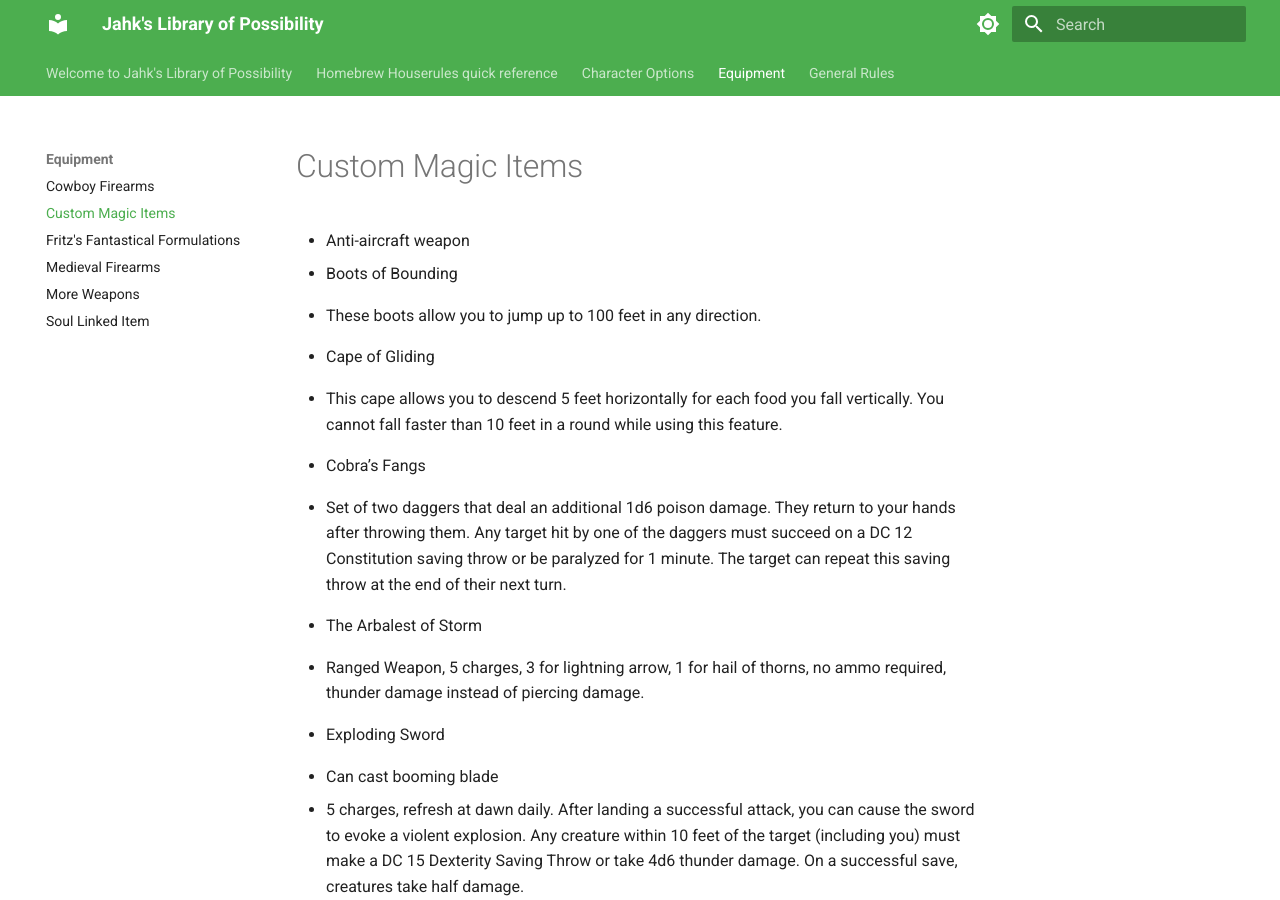
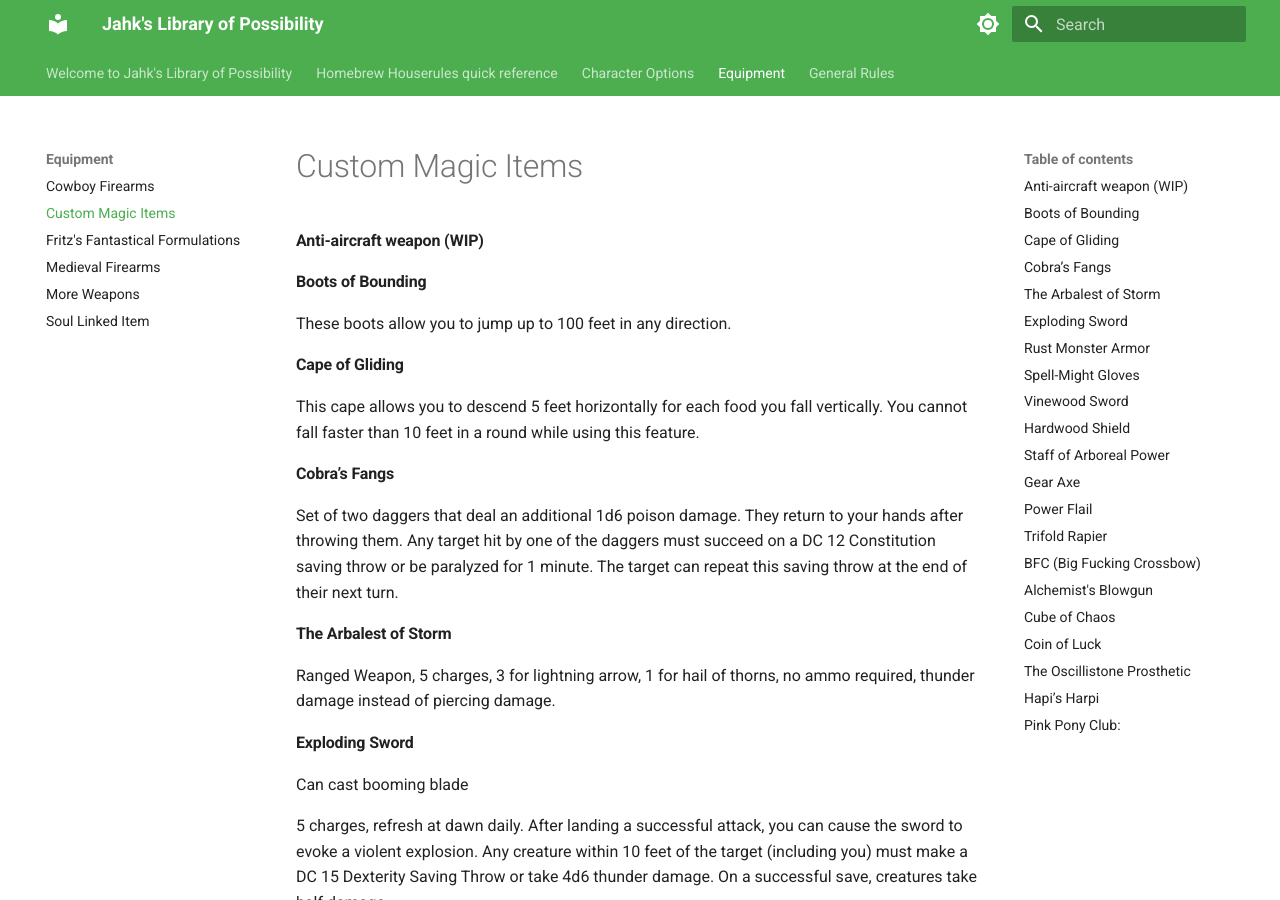
Before and after one commit to Harmacist27/jahks-library-of-possibility, an MkDocs documentation site: the page built from docs/Equipment/Custom Magic Items.md, in a window 1280 px wide and 900 px high. Built offline with MkDocs 1.6.1 and Material for MkDocs 9.7.7, drawn with Linux system fonts in a browser that asks for light colours.

Commit message:
Automated sync from Google Drive

```diff
--- a/docs/Equipment/Custom Magic Items.md
+++ b/docs/Equipment/Custom Magic Items.md
@@ -1,232 +1,168 @@
-- Anti-aircraft weapon
-- Boots of Bounding
+#### Anti-aircraft weapon (WIP)
 
-<!-- -->
+#### Boots of Bounding
 
-- These boots allow you to jump up to 100 feet in any direction.
+These boots allow you to jump up to 100 feet in any direction.
 
-<!-- -->
+#### Cape of Gliding
 
-- Cape of Gliding
+This cape allows you to descend 5 feet horizontally for each food you
+fall vertically. You cannot fall faster than 10 feet in a round while
+using this feature.
 
-<!-- -->
+#### Cobra’s Fangs
 
-- This cape allows you to descend 5 feet horizontally for each food you
-  fall vertically. You cannot fall faster than 10 feet in a round while
-  using this feature.
+Set of two daggers that deal an additional 1d6 poison damage. They
+return to your hands after throwing them. Any target hit by one of the
+daggers must succeed on a DC 12 Constitution saving throw or be
+paralyzed for 1 minute. The target can repeat this saving throw at the
+end of their next turn.
 
-<!-- -->
+#### The Arbalest of Storm
 
-- Cobra’s Fangs
+Ranged Weapon, 5 charges, 3 for lightning arrow, 1 for hail of thorns,
+no ammo required, thunder damage instead of piercing damage.
 
-<!-- -->
+#### Exploding Sword
 
-- Set of two daggers that deal an additional 1d6 poison damage. They
-  return to your hands after throwing them. Any target hit by one of the
-  daggers must succeed on a DC 12 Constitution saving throw or be
-  paralyzed for 1 minute. The target can repeat this saving throw at the
-  end of their next turn.
+Can cast booming blade
 
-<!-- -->
+5 charges, refresh at dawn daily. After landing a successful attack, you
+can cause the sword to evoke a violent explosion. Any creature within 10
+feet of the target (including you) must make a DC 15 Dexterity Saving
+Throw or take 4d6 thunder damage. On a successful save, creatures take
+half damage.
 
-- The Arbalest of Storm
+#### Rust Monster Armor
 
-<!-- -->
+Any medium or heavy armor
 
-- Ranged Weapon, 5 charges, 3 for lightning arrow, 1 for hail of thorns,
-  no ammo required, thunder damage instead of piercing damage.
+Rust Monster rust metal ability
 
-<!-- -->
++1 AC
 
-- Exploding Sword
+#### Spell-Might Gloves
 
-<!-- -->
+While equipped, any time you cast a spell that requires a spell attack,
+you can take a -5 penalty to the attack roll, but if the attack hits, it
+deals an extra 1d8 damage.
 
-- Can cast booming blade
-- 5 charges, refresh at dawn daily. After landing a successful attack,
-  you can cause the sword to evoke a violent explosion. Any creature
-  within 10 feet of the target (including you) must make a DC 15
-  Dexterity Saving Throw or take 4d6 thunder damage. On a successful
-  save, creatures take half damage.
+#### Vinewood Sword
 
-<!-- -->
+This is a +1 wooden longsword. From this sword, you can cast Ensnaring
+Strike without using a spell slot. The spell save DC for this is 13 or
+your spell save DC, whichever is higher. You can cast this spell in this
+way 3 times per daily dawn.
 
-- Rust Monster Armor
+#### Hardwood Shield
 
-<!-- -->
+This is a +1 wooden shield. As a reaction when you take damage, you can
+entomb yourself in bark. You gain 50 temporary hit points, which take as
+much of the triggering damage as possible. Immediately after you take
+the damage, you gain vulnerability to fire damage, your speed is reduced
+to 0, and you are incapacitated. These effects, including any remaining
+temporary hit points, all end at the end of your next turn or when the
+temporary hit points are depleted.
 
-- Any medium or heavy armor
-- Rust Monster rust metal ability
-- +1 AC
+#### Staff of Arboreal Power
 
-<!-- -->
+Once per daily dawn, you can cause a tree to sprout from the ground at a
+point on the ground within 60 feet of you. The tree sprouts quickly,
+occupying a 5 foot radius cylinder that is 20 feet high. Any creature in
+the area at the time the tree sprouts must make a DC 13 Dexterity saving
+throw or take 3d8 bludgeoning damage and be thrust 25 feet into the air.
+If a creature succeeds on the save, they move to the closest square
+outside of the space that the tree occupies. The tree disappears after 8
+hours or immediately after it takes any damage.
 
-- Spell-Might Gloves
+#### Gear Axe
 
-<!-- -->
+The gear axe is a greataxe with 2 large, sharp toothed gears instead of
+blades. You can use a bonus action to cause the gears to rapidly spin
+for one minute, dealing an 3d6 slashing damage to any target. While the
+blades are not spinning, the damage of the axe is only 1d8 bludgeoning.
+Once this feature has been used, the axe must be repaired by spending 10
+minutes using tinkers tools or smith’s tools to fix it. Proficiency in
+either tool reduces this time to 1 minute.
 
-- While equipped, any time you cast a spell that requires a spell
-  attack, you can take a -5 penalty to the attack roll, but if the
-  attack hits, it deals an extra 1d8 damage.
+Damage
 
-<!-- -->
+While spinning: 3d6
 
-- Vinewood Sword
+While off: 1d8
 
-<!-- -->
+#### Power Flail
 
-- This is a +1 wooden longsword. From this sword, you can cast Ensnaring
-  Strike without using a spell slot. The spell save DC for this is 13 or
-  your spell save DC, whichever is higher. You can cast this spell in
-  this way 3 times per daily dawn.
+This flail has magical enhancements that allow it to propel its head
+forward. When you take the attack action on your turn, you can replace
+one of your attacks with a magically propelled strike. The flail’s head
+launches in a straight line from you up to 30 feet in a direction you
+choose before falling to the ground, stopping early if it impacts
+against a solid surface. If the object would strike a creature, that
+creature must make a DC 14 Dexterity saving throw. On a failed save, the
+head strikes the target and stops moving. Whatever the head strikes
+takes 2d10 bludgeoning damage. When you use this ability, roll a d20, if
+the number is lower than the damage rolled, this feature can’t be used
+until the weapon is repaired. The flail must be repaired by spending 10
+minutes using tinkers tools or smith’s tools to fix it. Proficiency in
+either tool reduces this time to 1 minute.
 
-<!-- -->
+#### Trifold Rapier
 
-- Hardwood Shield
+This rapier’s blade is made of intricate parts that allow it to
+telescopically fold into and out of the handle. Extending or retracting
+the blade can be done as an action, or as part of an attack you make
+with this weapon. Additionally, the blade is made of three sections that
+can spread apart to cause severe damage while inside an enemy. After
+hitting an enemy with an attack using this weapon, you can cause the
+blade to open up, increasing the size of the puncture wound. When you do
+so, the target must make a DC 14 Constitution saving throw or take an
+additional 1d8 slashing damage and have their movement speed slowed by
+15ft until the end of their next turn. On a successful save, the target
+takes half the damage and isn’t slowed. Once this feature has been used
+3 times, it can’t be used until the weapon is repaired. The rapier must
+be repaired by spending 10 minutes using tinkers tools or smith’s tools
+to fix it. Proficiency in either tool reduces this time to 1 minute.
 
-<!-- -->
+#### BFC (Big Fucking Crossbow)
 
-- This is a +1 wooden shield. As a reaction when you take damage, you
-  can entomb yourself in bark. You gain 50 temporary hit points, which
-  take as much of the triggering damage as possible. Immediately after
-  you take the damage, you gain vulnerability to fire damage, your speed
-  is reduced to 0, and you are incapacitated. These effects, including
-  any remaining temporary hit points, all end at the end of your next
-  turn or when the temporary hit points are depleted.
+This crossbow requires a bonus action to reload. When you fire it,
+choose any number of creatures that you can see in a 100 ft line. Make
+an attack roll against the first creature in the line. If the attack
+lands, it takes 3d8 piercing damage. For each subsequent creature in the
+line, use the same roll to attack for each target. If the attack misses
+a given target’s AC, the target takes no damage but the bolt continues
+on its path. When you fire the crossbow, roll a d6. On a roll of 1, the
+BFC cannot be used until it is repaired. The BFC must be repaired by
+spending 10 minutes using tinkers tools or smith’s tools to fix it.
+Proficiency in either tool reduces this time to 1 minute.
 
-<!-- -->
+#### Alchemist's Blowgun
 
-- Staff of Arboreal Power
+This is a custom blowgun designed to work with potions. The blowgun uses
+special ammunition that have built in glass vials to store potions. The
+blowgun magically summons its ammunition into a special compartment that
+is attached to the side, so no ammo needs to be purchased for this
+weapon. This counts as a rare magic weapon. This weapon has a +2 to
+attack rolls made with it. When a potion is applied to this weapon’s
+ammunition, the save DC for any effect caused by the potion used is
+increased by 1. 3 times per daily dawn, you can forgo any attack roll
+and instead choose to automatically hit one target. This effect is
+blocked by the shield spell.
 
-<!-- -->
+#### Cube of Chaos
 
-- Once per daily dawn, you can cause a tree to sprout from the ground at
-  a point on the ground within 60 feet of you. The tree sprouts quickly,
-  occupying a 5 foot radius cylinder that is 20 feet high. Any creature
-  in the area at the time the tree sprouts must make a DC 13 Dexterity
-  saving throw or take 3d8 bludgeoning damage and be thrust 25 feet into
-  the air. If a creature succeeds on the save, they move to the closest
-  square outside of the space that the tree occupies. The tree
-  disappears after 8 hours or immediately after it takes any damage.
-
-<!-- -->
-
-- Gear Axe
-
-<!-- -->
-
-- The gear axe is a greataxe with 2 large, sharp toothed gears instead
-  of blades. You can use a bonus action to cause the gears to rapidly
-  spin for one minute, dealing an 3d6 slashing damage to any target.
-  While the blades are not spinning, the damage of the axe is only 1d8
-  bludgeoning. Once this feature has been used, the axe must be repaired
-  by spending 10 minutes using tinkers tools or smith’s tools to fix it.
-  Proficiency in either tool reduces this time to 1 minute.
-
-<!-- -->
-
-- Damage
-
-<!-- -->
-
-- While spinning: 3d6
-- While off: 1d8
-
-<!-- -->
-
-- Power Flail
-
-<!-- -->
-
-- This flail has magical enhancements that allow it to propel its head
-  forward. When you take the attack action on your turn, you can replace
-  one of your attacks with a magically propelled strike. The flail’s
-  head launches in a straight line from you up to 30 feet in a direction
-  you choose before falling to the ground, stopping early if it impacts
-  against a solid surface. If the object would strike a creature, that
-  creature must make a DC 14 Dexterity saving throw. On a failed save,
-  the head strikes the target and stops moving. Whatever the head
-  strikes takes 2d10 bludgeoning damage. When you use this ability, roll
-  a d20, if the number is lower than the damage rolled, this feature
-  can’t be used until the weapon is repaired. The flail must be repaired
-  by spending 10 minutes using tinkers tools or smith’s tools to fix it.
-  Proficiency in either tool reduces this time to 1 minute.
-
-<!-- -->
-
-- Trifold Rapier
-
-<!-- -->
-
-- This rapier’s blade is made of intricate parts that allow it to
-  telescopically fold into and out of the handle. Extending or
-  retracting the blade can be done as an action, or as part of an attack
-  you make with this weapon. Additionally, the blade is made of three
-  sections that can spread apart to cause severe damage while inside an
-  enemy. After hitting an enemy with an attack using this weapon, you
-  can cause the blade to open up, increasing the size of the puncture
-  wound. When you do so, the target must make a DC 14 Constitution
-  saving throw or take an additional 1d8 slashing damage and have their
-  movement speed slowed by 15ft until the end of their next turn. On a
-  successful save, the target takes half the damage and isn’t slowed.
-  Once this feature has been used 3 times, it can’t be used until the
-  weapon is repaired. The rapier must be repaired by spending 10 minutes
-  using tinkers tools or smith’s tools to fix it. Proficiency in either
-  tool reduces this time to 1 minute.
-
-<!-- -->
-
-- BFC (Big Fucking Crossbow)
-
-<!-- -->
-
-- This crossbow requires a bonus action to reload. When you fire it,
-  choose any number of creatures that you can see in a 100 ft line. Make
-  an attack roll against the first creature in the line. If the attack
-  lands, it takes 3d8 piercing damage. For each subsequent creature in
-  the line, use the same roll to attack for each target. If the attack
-  misses a given target’s AC, the target takes no damage but the bolt
-  continues on its path. When you fire the crossbow, roll a d6. On a
-  roll of 1, the BFC cannot be used until it is repaired. The BFC must
-  be repaired by spending 10 minutes using tinkers tools or smith’s
-  tools to fix it. Proficiency in either tool reduces this time to 1
-  minute.
-
-<!-- -->
-
-- Alchemist's Blowgun
-
-<!-- -->
-
-- This is a custom blowgun designed to work with potions. The blowgun
-  uses special ammunition that have built in glass vials to store
-  potions. The blowgun magically summons its ammunition into a special
-  compartment that is attached to the side, so no ammo needs to be
-  purchased for this weapon. This counts as a rare magic weapon. This
-  weapon has a +2 to attack rolls made with it. When a potion is applied
-  to this weapon’s ammunition, the save DC for any effect caused by the
-  potion used is increased by 1. 3 times per daily dawn, you can forgo
-  any attack roll and instead choose to automatically hit one target.
-  This effect is blocked by the shield spell.
-
-<!-- -->
-
-- Cube of Chaos
-
-<!-- -->
-
-- This tiny cube has rotating sides that change the orientation of
-  colored squares on the face of the cube. Throwing the cube creates a
-  random magical effect. The cube can be thrown up to 60ft to a point
-  you can see within range. The cube can be used once per daily dawn.
-  Putting all the same colored squares on the same face of the cube
-  requires a DC 18 intelligence check or 2 hours of experimentation and
-  pondering. Once the cube has been solved, the user can choose the
-  effect instead of rolling on the table. If the cube was solved and
-  then thrown, its faces shuffle and it needs to be solved again before
-  it can be used in this way. If a creature solves the cube 5 times,
-  they no longer need to make a skill check to solve it, and it only
-  takes 1 minute.
+This tiny cube has rotating sides that change the orientation of colored
+squares on the face of the cube. Throwing the cube creates a random
+magical effect. The cube can be thrown up to 60ft to a point you can see
+within range. The cube can be used once per daily dawn. Putting all the
+same colored squares on the same face of the cube requires a DC 18
+intelligence check or 2 hours of experimentation and pondering. Once the
+cube has been solved, the user can choose the effect instead of rolling
+on the table. If the cube was solved and then thrown, its faces shuffle
+and it needs to be solved again before it can be used in this way. If a
+creature solves the cube 5 times, they no longer need to make a skill
+check to solve it, and it only takes 1 minute.
 
 |            |                                                                                                                                                                                                             |
 |------------|-------------------------------------------------------------------------------------------------------------------------------------------------------------------------------------------------------------|
@@ -259,80 +195,74 @@
 | 9   | The target becomes frozen in a block of ice until the end of its next turn. It is restrained and incapacitated while frozen. |
 | 10  | If the target has 50 or fewer hitpoints, it dies                                                                             |
 
-- Coin of Luck
+#### Coin of Luck
 
-<!-- -->
+Flip the coin and target one individual. When you do so, call heads or
+tails. If the coin lands in your favor, a Wild Magic Surge is triggered
+on the target. If the coin lands in their favor, a Wild Magic Surge is
+triggered on you.
 
-- Flip the coin and target one individual. When you do so, call heads or
-  tails. If the coin lands in your favor, a Wild Magic Surge is
-  triggered on the target. If the coin lands in their favor, a Wild
-  Magic Surge is triggered on you.
+#### The Oscillistone Prosthetic
 
-<!-- -->
+Wondrous Item, Rare (Requires Attunement)
 
-- The Oscillistone Prosthetic
+This mechanical arm is crafted from polished brass and damask steel,
+powered by a core of glowing, humming Oscillistones. It replaces a lost
+limb or can be worn as a heavy gauntlet over an existing arm.
 
-<!-- -->
+Vibrational Force: Your unarmed strikes with this arm deal 1d8
+bludgeoning damage plus 1d6 lightning damage. You can use your
+Intelligence modifier instead of Strength for the attack and damage
+rolls.
 
-- Wondrous Item, Rare (Requires Attunement)
-- This mechanical arm is crafted from polished brass and damask steel,
-  powered by a core of glowing, humming Oscillistones. It replaces a
-  lost limb or can be worn as a heavy gauntlet over an existing arm.
-- Vibrational Force: Your unarmed strikes with this arm deal 1d8
-  bludgeoning damage plus 1d6 lightning damage. You can use your
-  Intelligence modifier instead of Strength for the attack and damage
-  rolls.
-- Structural Resonance: As an action, you can touch a non-magical object
-  or structure and cause it to vibrate violently. If the object is a
-  lock, hinge, or small fastening, it shatters or opens. If it is a
-  large structure (like a wall), it takes 4d10 force damage, ignoring
-  resistances.
-- The Siphon’s Spark: The arm has 3 charges. You can expend 1 charge to
-  cast Lightning Bolt (DC 15). The arm regains all expended charges
-  daily at dawn.
-- Curse: The Endless Hum. The constant vibration of the Oscillistones is
-  taxing. While attuned, you have disadvantage on Stealth checks that
-  rely on silence. Additionally, after a long rest, you must succeed on
-  a DC 12 Constitution saving throw or gain one level of Exhaustion from
-  the "phantom hum" keeping you awake.
+Structural Resonance: As an action, you can touch a non-magical object
+or structure and cause it to vibrate violently. If the object is a lock,
+hinge, or small fastening, it shatters or opens. If it is a large
+structure (like a wall), it takes 4d10 force damage, ignoring
+resistances.
 
-<!-- -->
+The Siphon’s Spark: The arm has 3 charges. You can expend 1 charge to
+cast Lightning Bolt (DC 15). The arm regains all expended charges daily
+at dawn.
 
-- Hapi’s Harpi
+Curse: The Endless Hum. The constant vibration of the Oscillistones is
+taxing. While attuned, you have disadvantage on Stealth checks that rely
+on silence. Additionally, after a long rest, you must succeed on a DC 12
+Constitution saving throw or gain one level of Exhaustion from the
+"phantom hum" keeping you awake.
 
-<!-- -->
+#### Hapi’s Harpi
 
-- This magic harp can play music on its own without the need to pluck
-  the strings. This harp has 3 charges. As a bonus action, you can spend
-  1 charge to cause the harp to play a powerful mind altering song for 1
-  minute. While playing this song, any creature of your choice that
-  starts its turn within 15 feet of you, must make a DC 13 Wisdom Saving
-  throw or be charmed or frightened of you (your choice). While charmed
-  or frightened in this way, a creature can repeat the saving throw on
-  the end of its turn, ending the effect on a success. Once a creature
-  succeeds on this save, it is immune to this effect for 24 hours. The
-  harp regains all expended charges at daily dawn.
+This magic harp can play music on its own without the need to pluck the
+strings. This harp has 3 charges. As a bonus action, you can spend 1
+charge to cause the harp to play a powerful mind altering song for 1
+minute. While playing this song, any creature of your choice that starts
+its turn within 15 feet of you, must make a DC 13 Wisdom Saving throw or
+be charmed or frightened of you (your choice). While charmed or
+frightened in this way, a creature can repeat the saving throw on the
+end of its turn, ending the effect on a success. Once a creature
+succeeds on this save, it is immune to this effect for 24 hours. The
+harp regains all expended charges at daily dawn.
 
-<!-- -->
+#### Pink Pony Club:
 
-- Pink Pony Club:
+You have advantage on Performance checks to dance while holding this
+club
 
-<!-- -->
+This magic club can play music on its own. This club has 3 charges. As a
+bonus action, you can spend 1 charge to cause the club to play a
+powerful mind altering song for 1 minute. While playing this song, any
+creature of your choice that starts its turn within 15 feet of you, must
+make a DC 13 Wisdom Saving throw or be charmed or frightened of you
+(your choice). While charmed or frightened in this way, a creature can
+repeat the saving throw on the end of its turn, ending the effect on a
+success. Once a creature succeeds on this save, it is immune to this
+effect for 24 hours. The harp regains all expended charges at daily
+dawn.
 
-- You have advantage on Performance checks to dance while holding this
-  club
-- This magic club can play music on its own. This club has 3 charges. As
-  a bonus action, you can spend 1 charge to cause the club to play a
-  powerful mind altering song for 1 minute. While playing this song, any
-  creature of your choice that starts its turn within 15 feet of you,
-  must make a DC 13 Wisdom Saving throw or be charmed or frightened of
-  you (your choice). While charmed or frightened in this way, a creature
-  can repeat the saving throw on the end of its turn, ending the effect
-  on a success. Once a creature succeeds on this save, it is immune to
-  this effect for 24 hours. The harp regains all expended charges at
-  daily dawn.
-- This club deals an additional 1d6 psychic damage if you are actively
-  dancing while attacking with it
-- As an action, you can transform the club into a Pink Pony (use the
-  draft horse statblock) for 1 hour, after which it returns to being a
-  club. You can do this once per day.
+This club deals an additional 1d6 psychic damage if you are actively
+dancing while attacking with it
+
+As an action, you can transform the club into a Pink Pony (use the draft
+horse statblock) for 1 hour, after which it returns to being a club. You
+can do this once per day.
```
